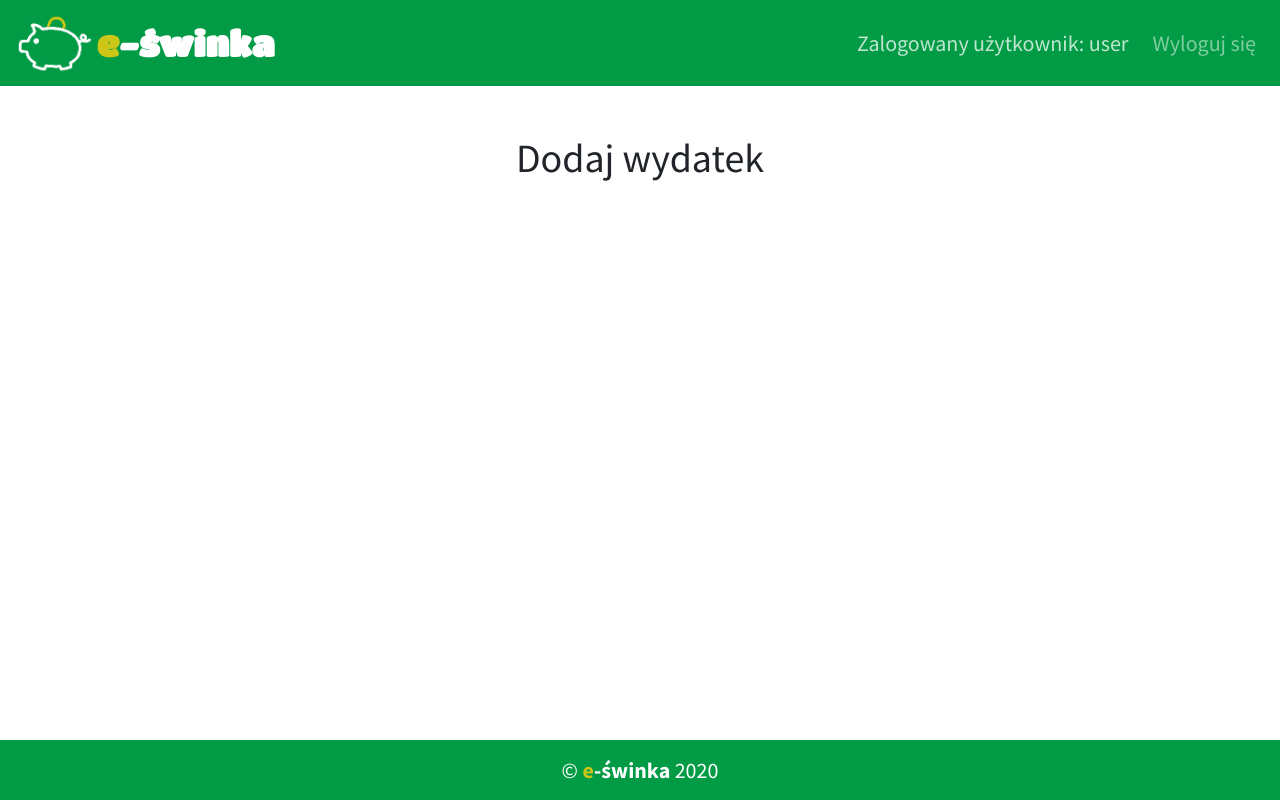
After one commit to lukasz-gabka/home-budget-web-v.2, a PHP site: page /expense.html in a window 1280 px wide. The commit adds this page. Run offline with PHP 8.4, Linux system fonts and the light colour scheme.

Commit message:
add expense page template

```diff
--- /dev/null
+++ b/expense.html
@@ -0,0 +1,63 @@
+<!DOCTYPE html>
+<html lang="pl">
+	<head>
+		<meta charset="utf-8"/>
+		<meta name="viewport" content="width=device-width, initial-scale=1, shrink-to-fit=no">
+		<meta http-equiv="X-UA-Compatible" content="IE=edge"/>
+
+		<meta name="description" content="Aplikacja wspomagająca zarządzanie bużetem domowym."/>
+		<meta name="keywords" content="oszczędzanie, pieniąze, bużet domowy, budżet, dom, wydatki, przychody, bilans, saldo"/>
+
+		<link rel="stylesheet" href="https://stackpath.bootstrapcdn.com/bootstrap/4.4.1/css/bootstrap.min.css" integrity="sha384-Vkoo8x4CGsO3+Hhxv8T/Q5PaXtkKtu6ug5TOeNV6gBiFeWPGFN9MuhOf23Q9Ifjh" crossorigin="anonymous">
+		<link rel="stylesheet" href="style.css"/>
+
+		<link href="https://fonts.googleapis.com/css?family=Source+Sans+Pro:400,700%7CTitan+One&display=swap&subset=latin-ext" rel="stylesheet">
+		<title>e-świnka</title>
+	</head>
+
+	<body>
+
+		<nav class="navbar navbar-dark navbar-expand-sm navigation">
+			<header>
+				<a class="navbar-brand mr-5" href="#">
+					<img src="img/piggy.png" height="60" alt="logo"><p class="align-middle"><span class="yellow">e</span>-świnka</p>
+				</a>
+			</header>
+
+			<button class="navbar-toggler" type="button" data-toggle="collapse" data-target="#menu" aria-expanded="false" aria-label="Przełącznik nawigacji">
+				<span class="navbar-toggler-icon"></span>
+			</button>
+
+			<div class="collapse navbar-collapse" id="menu">
+				<div class="navbar-nav ml-auto">
+					<span class="nav-item my-auto mr-3 loogedUser">Zalogowany użytkownik: user</span>
+					<a class="nav-item nav-link" href="#">Wyloguj się</a>
+				</div>
+			</div>
+		</nav>
+
+		<main>
+			<div class="container mt-5">
+				<article>
+					<header>
+						<h1 class="text-center">Dodaj wydatek</h1>
+					</header>
+
+					<div class="container">
+
+					</div>
+
+				</article>
+
+			</div>
+		</main>
+
+		<footer class="footer navigation">
+			&copy; <span class="font-weight-bold"><span class="yellow">e</span>-świnka</span> 2020
+		</footer>
+
+		<script src="https://code.jquery.com/jquery-3.4.1.slim.min.js" integrity="sha384-J6qa4849blE2+poT4WnyKhv5vZF5SrPo0iEjwBvKU7imGFAV0wwj1yYfoRSJoZ+n" crossorigin="anonymous"></script>
+		<script src="https://cdn.jsdelivr.net/npm/popper.js@1.16.0/dist/umd/popper.min.js" integrity="sha384-Q6E9RHvbIyZFJoft+2mJbHaEWldlvI9IOYy5n3zV9zzTtmI3UksdQRVvoxMfooAo" crossorigin="anonymous"></script>
+		<script src="https://stackpath.bootstrapcdn.com/bootstrap/4.4.1/js/bootstrap.min.js" integrity="sha384-wfSDF2E50Y2D1uUdj0O3uMBJnjuUD4Ih7YwaYd1iqfktj0Uod8GCExl3Og8ifwB6" crossorigin="anonymous"></script>
+	</body>
+</html>
--- a/style.css
+++ b/style.css
@@ -23,6 +23,12 @@ body
 	font-family: 'Titan One', cursive;
 	font-size: 35px;
 	font-weight: 700;
+}
+
+.loogedUser
+{
+	opacity: .75;
+	cursor: default;
 }
 
 .row
```
